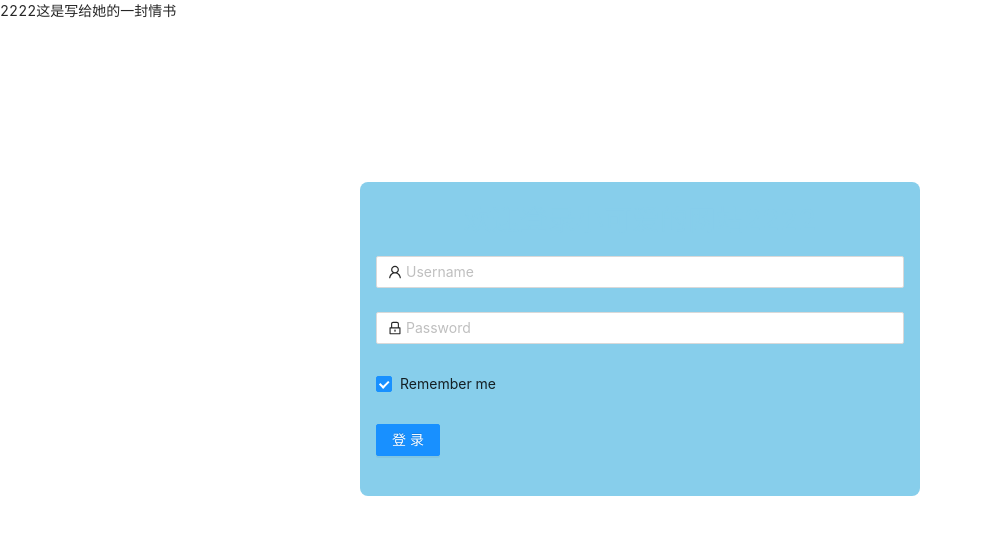
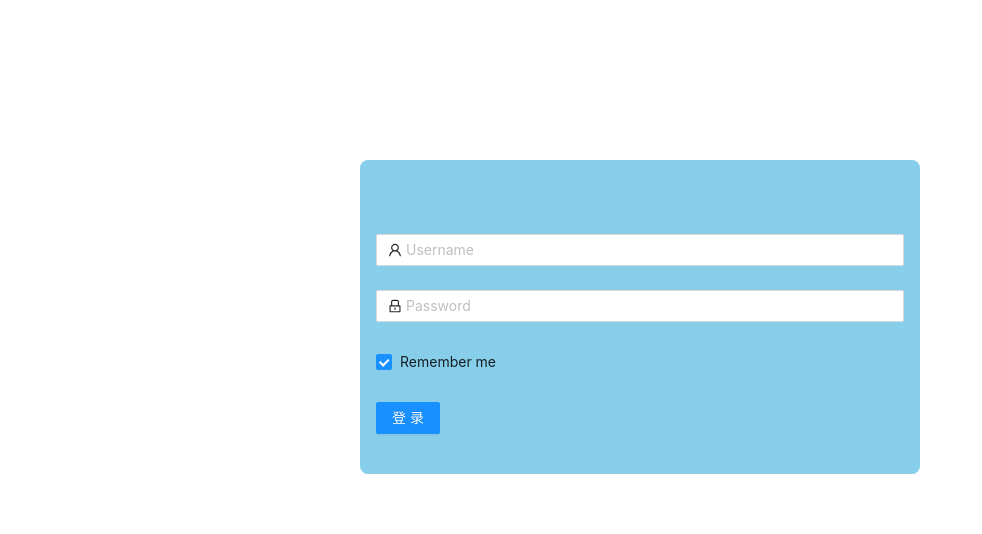
Before and after one commit to Carlos-Handsome-TJ/CI-demo, a React (Create React App) app: page / in a window 1280 px wide. Shown: the top 534 px of the page, without its empty margins (0-982 px from the left). Built offline with nearby package versions, Linux system fonts and the light colour scheme.

Commit message:
fix:持续集成设置更改

```diff
--- a/src/App.tsx
+++ b/src/App.tsx
@@ -6,7 +6,6 @@ import Home from "component/home";
 function App() {
   return (
     <div>
-      2222这是写给她的一封情书
       <Login />
       <Routes>
         {/*<Route path={"/"} element={<Login />} />*/}
--- a/src/component/login/index.tsx
+++ b/src/component/login/index.tsx
@@ -19,7 +19,7 @@ const Login = () => {
   return (
     <Body>
       <LoginContainer>
-        <Title>欢迎登录小可爱的网站2222</Title>
+        <Title>欢迎登录小可爱的网站</Title>
         <Form
           name="normal_login"
           className="login-form"
```
